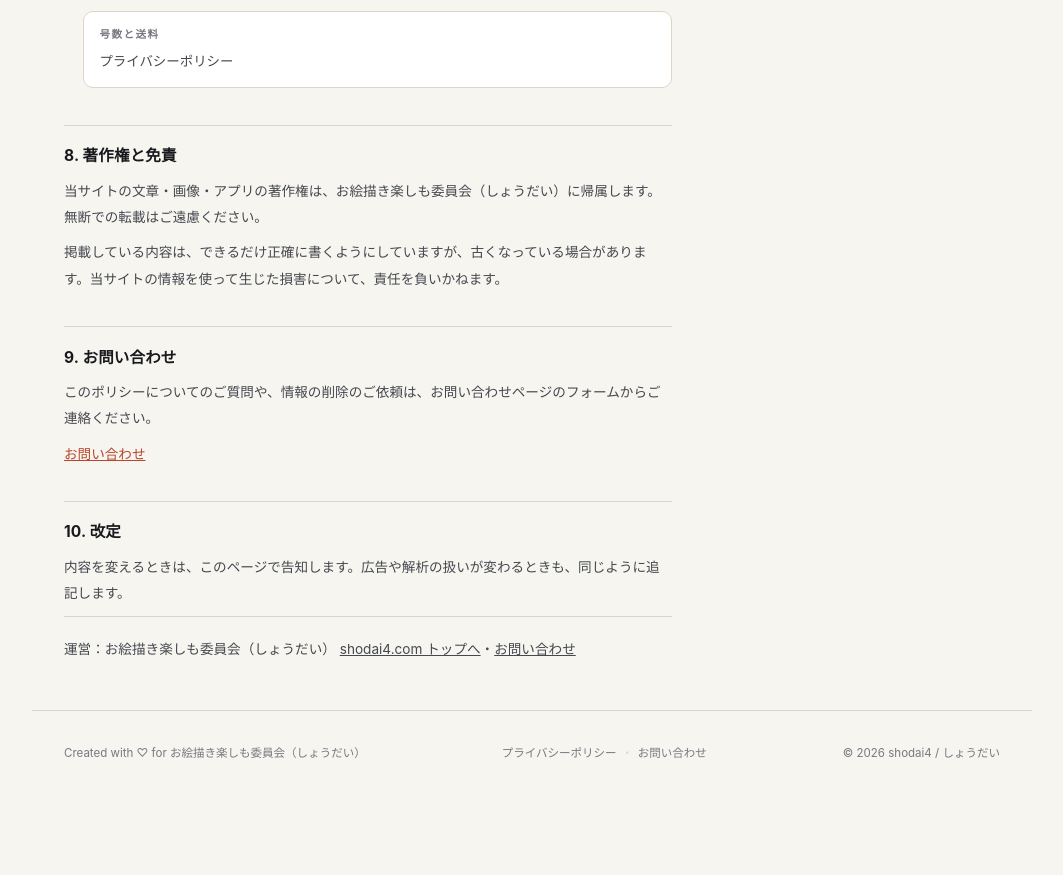
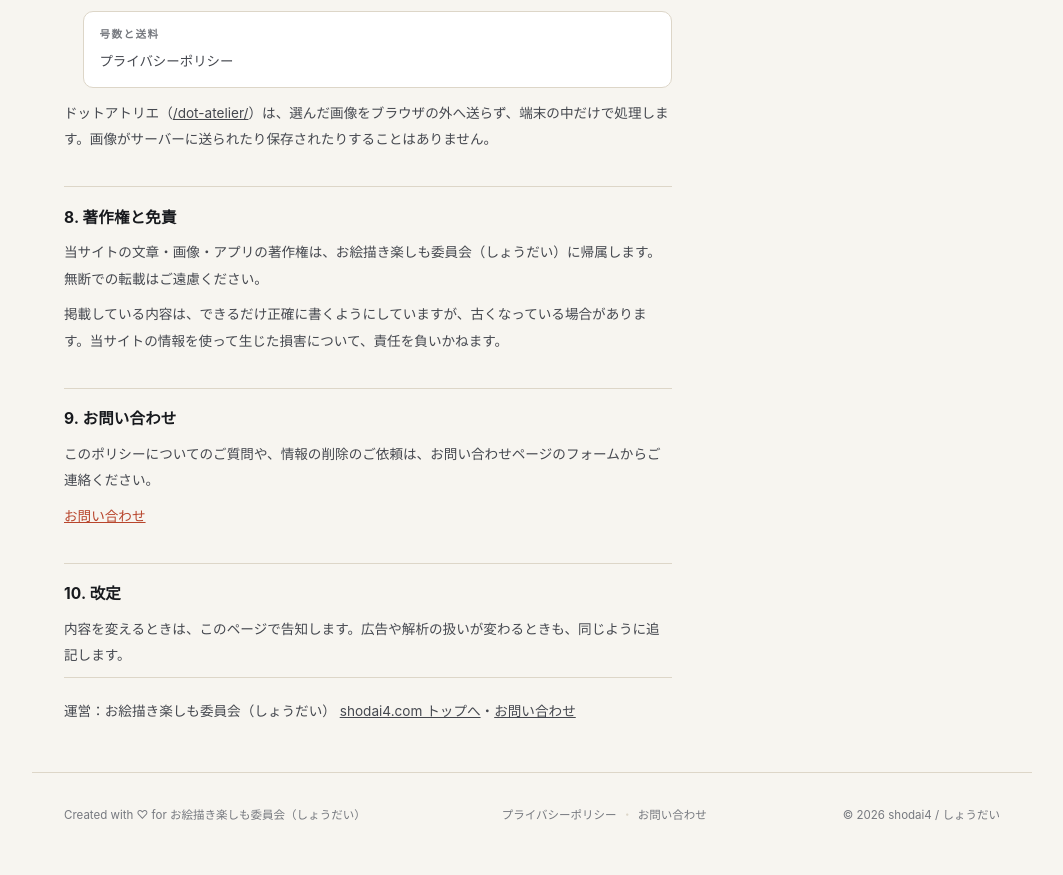
Before and after one commit to shodai4/shodai4.github.io, a plain HTML site: page privacy.html in a window 1280 px wide. Shown: the part 2594-3469 px from the top of the page, without its empty margins (108-1171 px from the left). Before the commit the page ends 3407 px from the top, so only its background shows below. Drawn offline with Linux system fonts and the light colour scheme.

Commit message:
プライバシーポリシーにドットアトリエの端末内処理を追記

```diff
--- a/privacy.html
+++ b/privacy.html
@@ -102,6 +102,8 @@
     <li><a href="/apps/canvas-size-shipping/privacy.html"><span>号数と送料</span>プライバシーポリシー</a></li>
   </ul>
 
+  <p>ドットアトリエ（<a href="/dot-atelier/">/dot-atelier/</a>）は、選んだ画像をブラウザの外へ送らず、端末の中だけで処理します。画像がサーバーに送られたり保存されたりすることはありません。</p>
+
   <h2 id="rights">8. 著作権と免責</h2>
   <p>当サイトの文章・画像・アプリの著作権は、お絵描き楽しも委員会（しょうだい）に帰属します。無断での転載はご遠慮ください。</p>
   <p>掲載している内容は、できるだけ正確に書くようにしていますが、古くなっている場合があります。当サイトの情報を使って生じた損害について、責任を負いかねます。</p>
```
